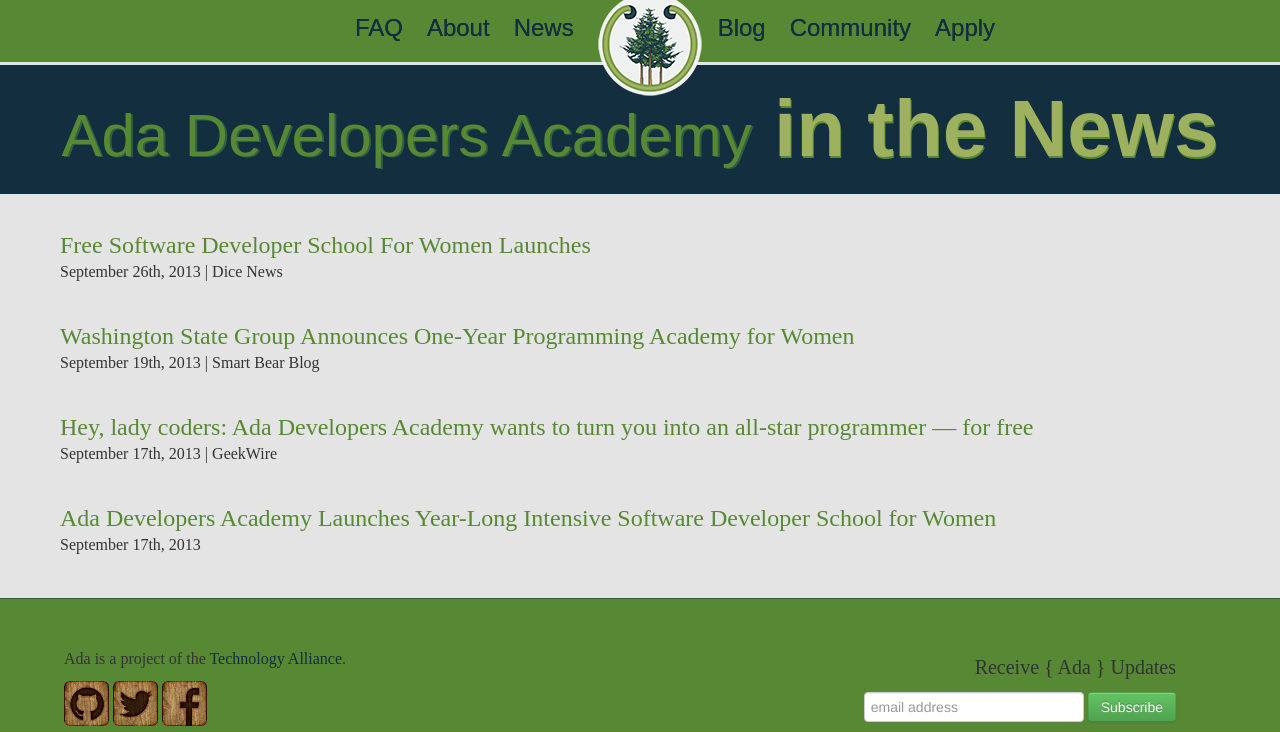
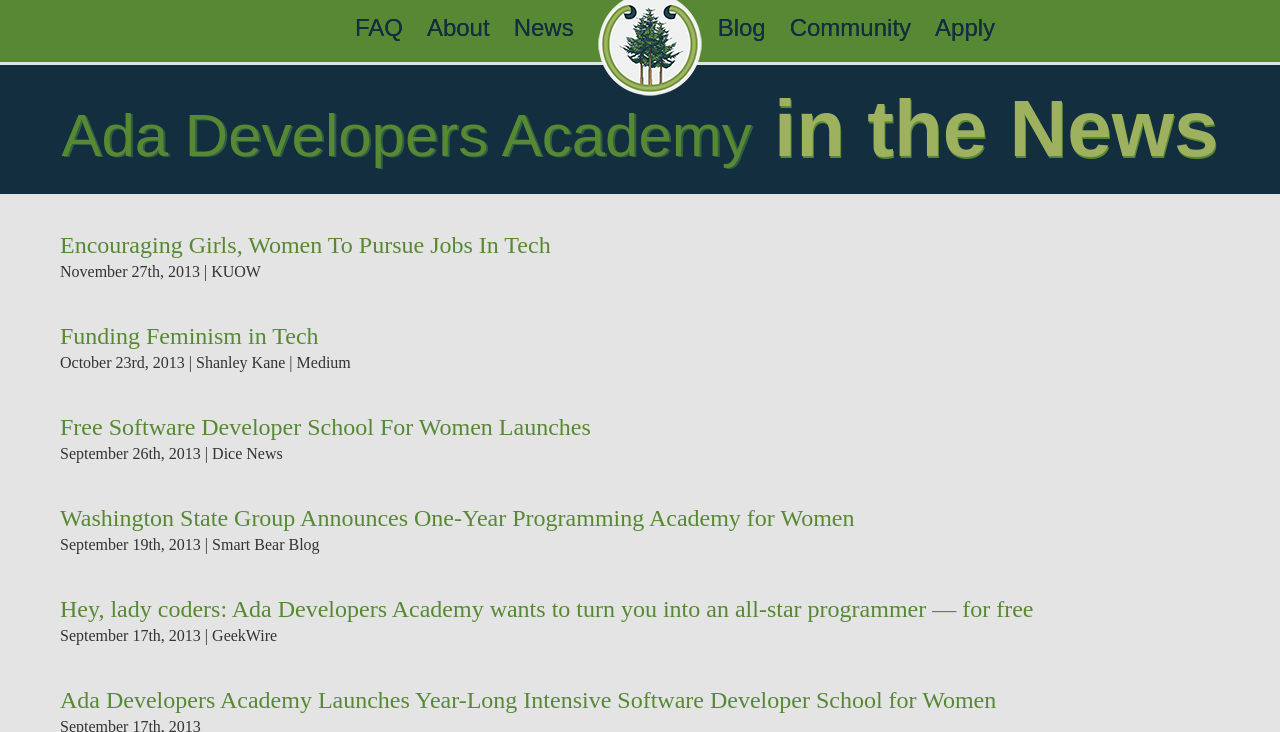
Before and after one commit to Ada-Developers-Academy/adadevelopersacademy.org, a Jekyll site: the page built from news/index.html, in a window 1280 px wide, cut to the strip 0-732 px from the top of the page. Built offline with Jekyll 4.4.1, drawn with Linux system fonts in a browser that asks for light colours; nearby versions of some CDN libraries.

Commit message:
Update news links.

```diff
--- a/news/index.html
+++ b/news/index.html
@@ -15,6 +15,14 @@
 <div class="container">
   <div class='row'>
     <div class='span12 news-links'>
+      <div>
+        <a href="http://kuow.org/post/encouraging-girls-women-pursue-jobs-tech">Encouraging Girls, Women To Pursue Jobs In Tech</a>
+        <p>November 27th, 2013 | KUOW</p>
+      </div>
+      <div>
+        <a href="https://medium.com/about-work/cd1e8d5b009d">Funding Feminism in Tech</a>
+        <p>October 23rd, 2013 | Shanley Kane | Medium</p>
+      </div>
       <div>
         <a href="http://news.dice.com/2013/09/26/free-software-developer-school-for-women-launches-in-seattle-056/">Free Software Developer School For Women Launches</a>
         <p>September 26th, 2013 | Dice News</p>
```
